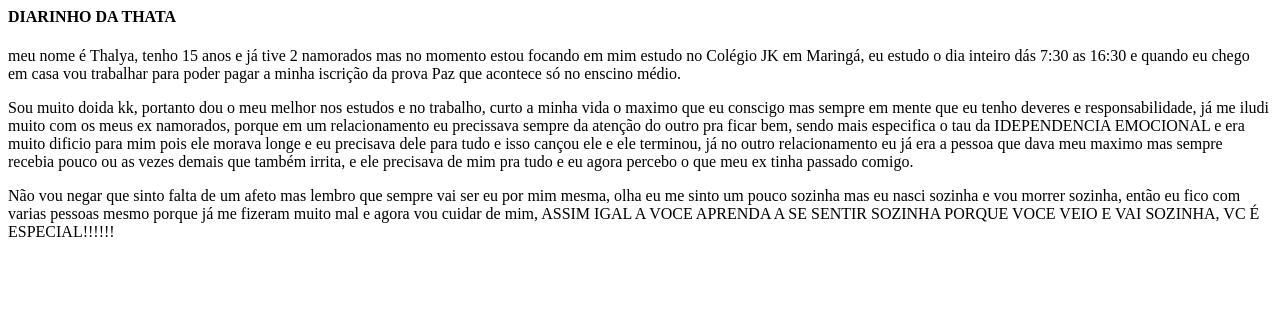
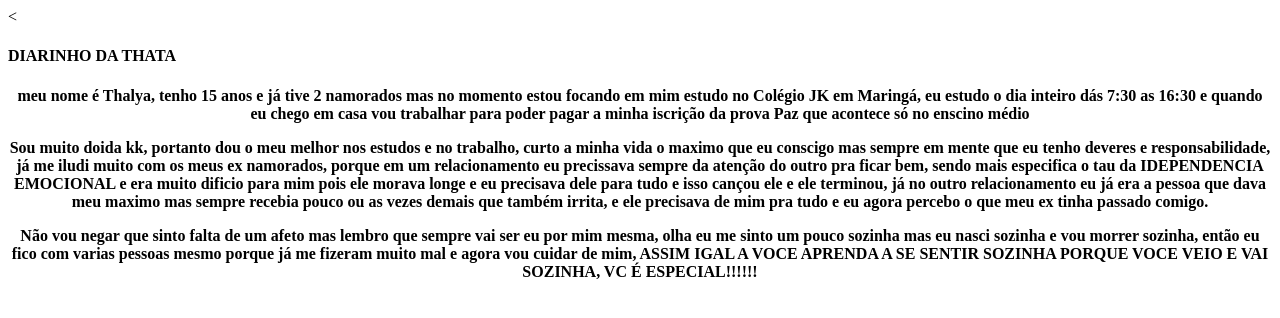
Before and after one commit to souza1007/thalya.html, a plain HTML site: page thalya.html-main/index.html in a window 1280 px wide. Drawn offline with Linux system fonts and the light colour scheme.

Commit message:
atualização

```diff
--- a/thalya.html-main/index.html
+++ b/thalya.html-main/index.html
@@ -1,5 +1,20 @@
-                                                        <h4>DIARINHO DA THATA</h4>
+<<!DOCTYPE html>
+<html>
+<head>
+   <meta charset="utf-8">
+   <meta name="viewport" content="width=device-width, initial-scale=1">
+   <title></title>
+</head>
+<body>
 
-  <p>meu nome é Thalya, tenho 15 anos e já tive 2 namorados mas no momento estou focando em mim estudo no Colégio JK em Maringá, eu estudo o dia inteiro dás 7:30 as  16:30 e quando eu chego em casa vou trabalhar para poder pagar a minha iscrição da prova Paz que acontece só no enscino médio.</p>
-  <p> Sou muito doida kk, portanto dou o meu melhor nos estudos e no trabalho, curto a minha vida o maximo que eu conscigo mas sempre em mente que eu tenho deveres e responsabilidade, já me iludi muito com os meus ex namorados, porque em um  relacionamento eu precissava sempre da atenção do outro pra ficar bem, sendo mais especifica o tau da IDEPENDENCIA EMOCIONAL e era muito dificio para mim pois ele morava longe e eu precisava dele para tudo e isso cançou ele e ele terminou, já no outro relacionamento eu já era a pessoa que dava meu maximo mas sempre recebia pouco ou as vezes demais que também irrita, e ele precisava de mim pra tudo e eu agora percebo o que meu ex tinha passado comigo.</p>
-  <p>Não vou negar que sinto falta de um afeto mas lembro que sempre vai ser eu por mim mesma, olha eu me sinto um pouco sozinha mas eu nasci sozinha e vou morrer sozinha, então eu fico com varias pessoas mesmo porque já me fizeram muito mal e agora vou cuidar de mim, ASSIM IGAL A VOCE APRENDA A SE SENTIR SOZINHA PORQUE VOCE VEIO E VAI SOZINHA, VC É ESPECIAL!!!!!!</p>
+
+
+  <h4>DIARINHO DA THATA<h4>
+
+  <p style="text-align: center;"> meu nome é Thalya, tenho 15 anos e já tive 2 namorados mas no momento estou focando em mim estudo no Colégio JK em Maringá, eu estudo o dia inteiro dás 7:30 as  16:30 e quando eu chego em casa vou trabalhar para poder pagar a minha iscrição da prova Paz que acontece só no enscino médio<p>
+  <p style="text-align: center;"> Sou muito doida kk, portanto dou o meu melhor nos estudos e no trabalho, curto a minha vida o maximo que eu conscigo mas sempre em mente que eu tenho deveres e responsabilidade, já me iludi muito com os meus ex namorados, porque em um  relacionamento eu precissava sempre da atenção do outro pra ficar bem, sendo mais especifica o tau da IDEPENDENCIA EMOCIONAL e era muito dificio para mim pois ele morava longe e eu precisava dele para tudo e isso cançou ele e ele terminou, já no outro relacionamento eu já era a pessoa que dava meu maximo mas sempre recebia pouco ou as vezes demais que também irrita, e ele precisava de mim pra tudo e eu agora percebo o que meu ex tinha passado comigo.<p>
+  <p style="text-align: center;">Não vou negar que sinto falta de um afeto mas lembro que sempre vai ser eu por mim mesma, olha eu me sinto um pouco sozinha mas eu nasci sozinha e vou morrer sozinha, então eu fico com varias pessoas mesmo porque já me fizeram muito mal e agora vou cuidar de mim, ASSIM IGAL A VOCE APRENDA A SE SENTIR SOZINHA PORQUE VOCE VEIO E VAI SOZINHA, VC É ESPECIAL!!!!!!<p>
+
+
+</body>
+</html>
```
Also changed, not shown: thalya.html-main/thalya.html-main/index.html (added, +5 -0 lines), 2 other files.
